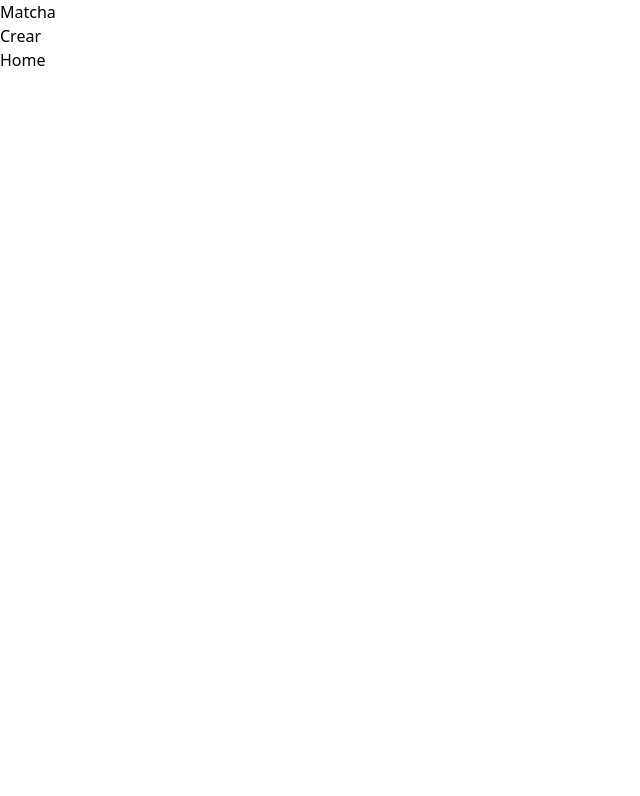
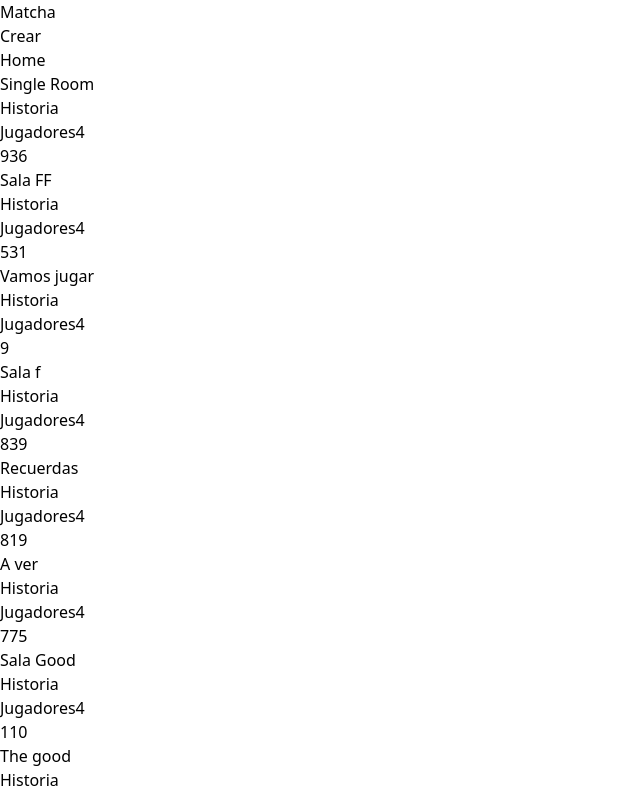
Before and after one commit to LuisArielRetanaHernadez/Memorama, a React (Vite) app: page / in a window 1280 px wide. Shown: the top 796 px of the page, without its empty margins (0-640 px from the left). Built offline with nearby package versions, Linux system fonts and the light colour scheme.

Commit message:
agregando el componente 'Room'

```diff
--- a/src/pages/Home/Home.jsx
+++ b/src/pages/Home/Home.jsx
@@ -1,4 +1,11 @@
+import { useState } from "react"
+
+// api
+import { rooms } from "../../utils/api"
+import Room from "../../components/Room/Room"
+
 const Home = () => {
+  const [salas, setSalas] = useState(rooms)
 
   return (
     <section>
@@ -6,7 +13,13 @@ const Home = () => {
         {/*Search room gamer*/}
       </div>
       <div>
-        {/*List room gamer*/}
+        {salas.map((sala) => (
+          <Room
+            key={sala.id}
+            id={sala.id}
+            title={sala.title}
+          />
+        ))}
       </div>
     </section>
   )
```
